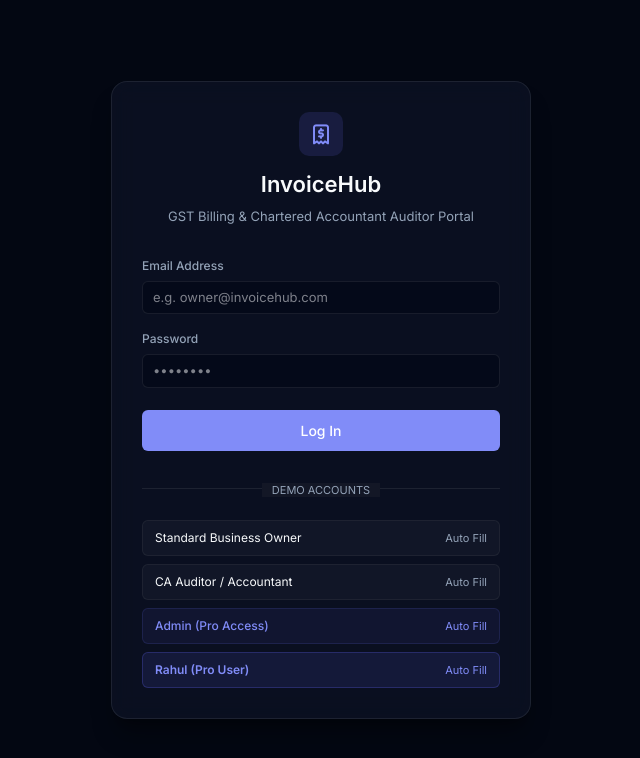
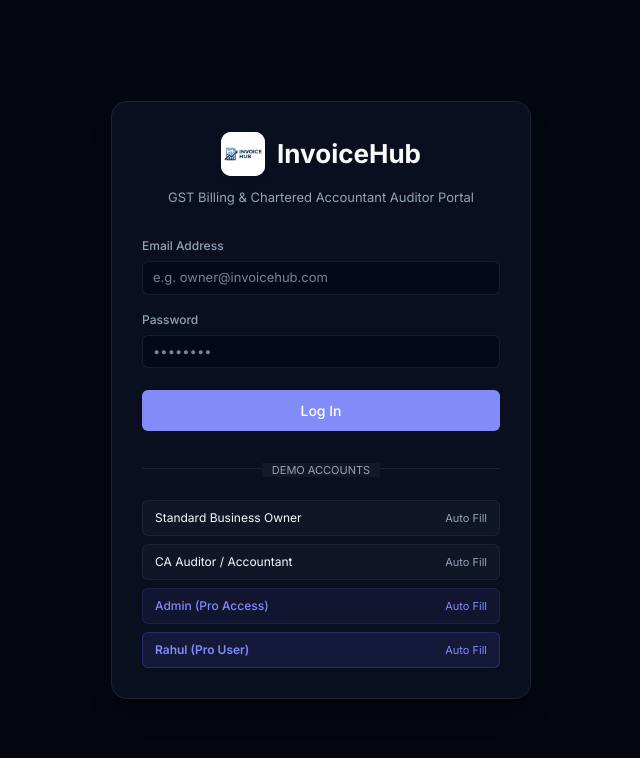
Before and after one commit to vasanthvelmurugan007-cpu/Invoice, a Next.js app: page /login in a window 1280 px wide. Shown: the top 758 px of the page, without its empty margins (319-959 px from the left). Built offline with nearby package versions, Linux system fonts and the light colour scheme; no server answers.

Commit message:
Fix logo visibility by wrapping in white bg and restoring text

```diff
--- a/src/app/(dashboard)/DashboardLayout.tsx
+++ b/src/app/(dashboard)/DashboardLayout.tsx
@@ -27,10 +27,10 @@
       {/* Sidebar */}
       <div className="w-64 bg-slate-900/60 backdrop-blur-md border-r border-slate-800 flex flex-col overflow-hidden shrink-0">
         <div className="p-4 border-b border-slate-800 flex items-center gap-3 min-h-[52px]">
-          <div className="w-7 h-7 rounded-lg bg-indigo-600/20 flex items-center justify-center">
-            <i className="ti ti-receipt-2 text-indigo-400 text-base" aria-hidden="true"></i>
+          <div className="w-8 h-8 rounded-lg bg-white flex items-center justify-center overflow-hidden shrink-0 shadow-sm">
+            <img src="/logo.png" alt="Logo" className="w-full h-full object-cover" />
           </div>
-          <span className="font-bold text-sm text-white tracking-wide">InvoiceHub</span>
+          <span className="font-bold text-sm text-white tracking-wide truncate">InvoiceHub</span>
           {user.role === "admin" ? (
             <span className="text-[10px] bg-gradient-to-r from-amber-500 to-yellow-600 text-white px-1.5 py-0.5 rounded uppercase font-bold tracking-wider">
               PRO
--- a/src/app/BillingSaaS.tsx
+++ b/src/app/BillingSaaS.tsx
@@ -1322,8 +1322,8 @@
       {/* Sidebar */}
       <div style={{ width: sidebarOpen ? 200 : 52, background: "var(--color-background-primary)", borderRight: "0.5px solid var(--color-border-tertiary)", display: "flex", flexDirection: "column", transition: "width 0.2s", overflow: "hidden", flexShrink: 0 }}>
         <div style={{ padding: "14px 14px 10px", borderBottom: "0.5px solid var(--color-border-tertiary)", display: "flex", alignItems: "center", gap: 10, minHeight: 52 }}>
-          <div style={{ width: 26, height: 26, borderRadius: "var(--border-radius-md)", background: "var(--color-background-info)", display: "flex", alignItems: "center", justifyContent: "center", flexShrink: 0 }}>
-            <i className="ti ti-receipt-2" style={{ fontSize: 14, color: "var(--color-text-info)" }} aria-hidden="true"></i>
+          <div style={{ width: 28, height: 28, borderRadius: 6, background: "#ffffff", display: "flex", alignItems: "center", justifyContent: "center", overflow: "hidden", flexShrink: 0, boxShadow: "0 2px 4px rgba(0,0,0,0.05)" }}>
+            <img src="/logo.png" alt="Logo" style={{ width: "100%", height: "100%", objectFit: "cover" }} />
           </div>
           {sidebarOpen && (
             <div style={{ display: "flex", alignItems: "center", gap: 6, minWidth: 0 }}>
--- a/src/app/login/LoginClient.tsx
+++ b/src/app/login/LoginClient.tsx
@@ -64,10 +64,12 @@
       }}>
         {/* Header */}
         <div style={{ textAlign: "center", marginBottom: 30 }}>
-          <div style={{ display: "inline-flex", width: 44, height: 44, borderRadius: "var(--border-radius-lg)", background: "rgba(99, 102, 241, 0.15)", alignItems: "center", justifyContent: "center", marginBottom: 12 }}>
-            <i className="ti ti-receipt-2" style={{ fontSize: 24, color: "var(--color-text-info)" }} aria-hidden="true"></i>
+          <div style={{ display: "flex", alignItems: "center", justifyContent: "center", gap: 12, marginBottom: 12 }}>
+            <div style={{ width: 44, height: 44, borderRadius: "var(--border-radius-lg)", background: "#ffffff", display: "flex", alignItems: "center", justifyContent: "center", overflow: "hidden", flexShrink: 0, boxShadow: "0 4px 6px -1px rgba(0,0,0,0.1)" }}>
+              <img src="/logo.png" alt="Logo" style={{ width: "100%", height: "100%", objectFit: "cover" }} />
+            </div>
+            <h1 style={{ fontSize: 26, fontWeight: 700, color: "var(--color-text-primary)", margin: 0 }}>InvoiceHub</h1>
           </div>
-          <h1 style={{ fontSize: 22, fontWeight: 600, color: "var(--color-text-primary)", margin: "0 0 6px 0" }}>InvoiceHub</h1>
           <p style={{ fontSize: 13, color: "var(--color-text-secondary)", margin: 0 }}>GST Billing & Chartered Accountant Auditor Portal</p>
         </div>
 
```
